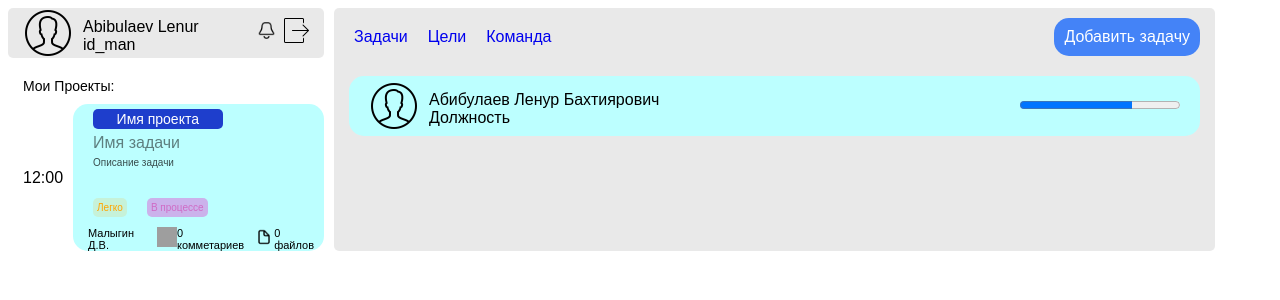
After one commit to abibulaev/diplommag, a Flask app: page /team in a window 1280 px wide. The commit adds this page. Shown: the top 300 px of the page. Run offline with Flask 3, Linux system fonts and the light colour scheme; grey boxes are pictures that could not be loaded.

Commit message:
commit 06.05

```diff
--- a/static/css/main.css
+++ b/static/css/main.css
@@ -33,13 +33,22 @@
 }
 .notifications{
     margin-left: auto;
-    margin-right: 15px;
+    margin-right: 5px;
 }
 .notifications img{
-    margin-left: 10px;
+
     margin-top: 10px;
     width: 25px;
     height: 25px;
+}
+.logout{
+    margin-right: 15px;
+}
+.logout img{
+    margin-top: 10px;
+    width: 25px;
+    height: 25px;
+
 }
 /*боковая панель: Данные о задачах*/
 .aside_main{
@@ -295,9 +304,11 @@
 }
 .task_table{
     display: flex;
-    margin-right:10px ;
+    margin-right:10px;
+    margin-left: 15px;
+    padding-bottom: 15px;
 }
 .progres_bar{
     margin-top: 15px;
-    margin-left: 10px;
+    margin-left: 20px;
 }
--- /dev/null
+++ b/static/css/team.css
@@ -0,0 +1,34 @@
+.team_table{
+    margin-top: 10px;
+    margin-left: 15px;
+}
+.member_card{
+    display: flex;
+    background-color:rgba(188, 255, 255, 1) ;
+    border-radius: 15px;
+    margin-right: 15px;
+    padding: 5px;
+}
+.member_card_img{
+    display: inline-block;
+    border-radius: 50%;
+    overflow: hidden;
+    width: 50px;
+    height: 50px;
+    margin-left: 15px;
+}
+.member_card_img img{
+    width:100%;
+    height:100%;
+    object-fit: cover;
+}
+.member_card_data{
+    margin-top: 10px;
+    margin-left: 10px;
+}
+.member_card_progress_bar{
+    margin-top: 15px;
+    margin-left: auto;
+    margin-right: 15px;
+    color: white;
+}
--- a/templates/main.html
+++ b/templates/main.html
@@ -23,6 +23,9 @@
                 </div>
                 <div class="notifications">
                     <img src="../static/img/notifications.png" alt="">
+                </div>
+                <div class="logout">
+                    <img src="../static/img/logout.png" alt="">
                 </div>
             </div>
             <div class="aside_main">
@@ -61,7 +64,7 @@
                 <div class="ticket">
                     <div class="tasks"><a href="/tasktable">Задачи</a></div>
                     <div class="projects"><a href="/epictable">Цели</a></div>
-                    <div class="report"><a href="">Команда</a></div>
+                    <div class="report"><a href="/team">Команда</a></div>
                 </div>
                 <div class="add_task">
                     Добавить задачу
--- /dev/null
+++ b/templates/team.html
@@ -0,0 +1,27 @@
+{% extends 'main.html' %}
+{% block link%}
+<link rel="stylesheet" href="../static/css/team.css">
+{% endblock%}
+
+{% block title %}IT-planer{% endblock %}
+{% block body %}
+<div class="team_table">
+    <div class="member_card">
+        <div class="member_card_img">
+            <img src="..//static/img/avatar_user.png" alt="">
+        </div>
+        <div class="member_card_data">
+            <div class="member_card_username">
+            Абибулаев Ленур Бахтиярович
+            </div>
+            <div class="member_card_job">
+            Должность
+            </div>
+        </div>
+
+        <div class="member_card_progress_bar">
+            <progress value="70" max="100">70 %</progress>
+        </div>
+    </div>
+</div>
+{% endblock %}
--- a/view.py
+++ b/view.py
@@ -9,6 +9,10 @@ def main():
 def tasktable():
     return render_template("tasktable.html")
 
-@app.route("/epictable",methods=['GET', 'POST'])
+@app.route('/epictable',methods=['GET', 'POST'])
 def epictaable():
     return render_template("epic.html")
+
+@app.route('/team',methods=['GET', 'POST'])
+def team():
+    return render_template("team.html")
```
Also changed, not shown: static/img/logout.png (added).
